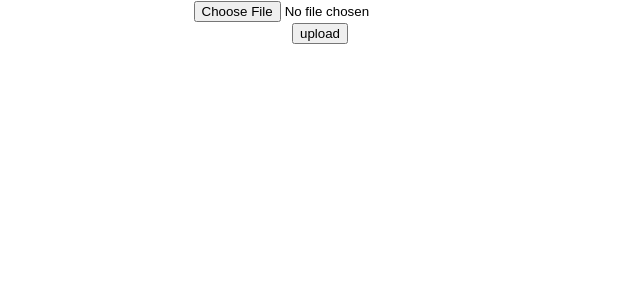
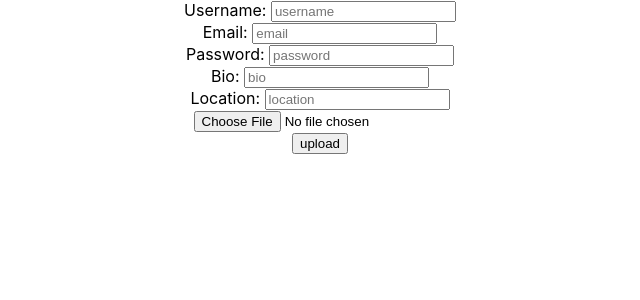
Before and after one commit to mattriese/sharebnb-react, a React (Create React App) app: page / in a window 1280 px wide. Shown: the top 300 px of the page, without its empty margins (320-960 px from the left). Built offline with nearby package versions, Linux system fonts and the light colour scheme.

Commit message:
larger form has cors problems

```diff
--- a/src/App.js
+++ b/src/App.js
@@ -7,7 +7,12 @@ import axios from 'axios';
 
 function App() {
   const [signupData, setSignupData] = useState({
-    file: null
+    username: '',
+    email: '',
+    password: '',
+    bio: '',
+    location: '',
+    file: undefined
   });
 
   function handleChange(evt) {
@@ -21,17 +26,85 @@ function App() {
   async function handleSubmit(evt) {
     evt.preventDefault()
     try {
-      let resp = await axios.post("localhost:5000/", signupData);
-      console.log("axios resp=", resp)
-;    } catch (err) {
+      console.log("signupData in react handlesubmit===>>>>", signupData);
+      let resp = await axios.post(
+                            "http://localhost:5000/signup",
+                            signupData,
+                            { headers: {"Content-type": "multipart/form-data",
+                                        "Access-Control-Allow-Origin" : "*"} });
+      console.log("axios resp=", resp);
+    } catch (err) {
       console.warn("error= ", err);
     }
   }
   return (
     <div className="App">
       <Form onSubmit={handleSubmit}>
-
-
+        <Form.Group>
+          <Form.Label htmlFor="signup-username">Username: </Form.Label>
+          <Form.Control
+            className="mb-2 mr-sm-2"
+            name="username"
+            value={signupData.username}
+            id="signup-username"
+            type="text"
+            placeholder="username"
+            onChange={handleChange}
+            required
+          />
+        </Form.Group>
+        <Form.Group>
+          <Form.Label htmlFor="signup-email">Email: </Form.Label>
+          <Form.Control
+            className="mb-2 mr-sm-2"
+            name="email"
+            value={signupData.email}
+            id="signup-email"
+            type="email"
+            placeholder="email"
+            onChange={handleChange}
+            required
+          />
+        </Form.Group>
+        <Form.Group>
+          <Form.Label htmlFor="signup-password">Password: </Form.Label>
+          <Form.Control
+            className="mb-2 mr-sm-2"
+            name="password"
+            value={signupData.password}
+            id="signup-password"
+            type="password"
+            placeholder="password"
+            onChange={handleChange}
+            required
+          />
+        </Form.Group>
+        <Form.Group>
+          <Form.Label htmlFor="signup-bio">Bio: </Form.Label>
+          <Form.Control
+            className="mb-2 mr-sm-2"
+            name="bio"
+            value={signupData.bio}
+            id="signup-bio"
+            type="text"
+            placeholder="bio"
+            onChange={handleChange}
+            required
+          />
+        </Form.Group>
+        <Form.Group>
+          <Form.Label htmlFor="signup-location">Location: </Form.Label>
+          <Form.Control
+            className="mb-2 mr-sm-2"
+            name="location"
+            value={signupData.location}
+            id="signup-location"
+            type="text"
+            placeholder="location"
+            onChange={handleChange}
+            required
+          />
+        </Form.Group>
         <Form.Group>
           <Form.Label htmlFor="signup-file"></Form.Label>
           <Form.Control
@@ -49,76 +122,3 @@ function App() {
 }
 
 export default App;
-
-
-// username: '',
-// email: '',
-// password: '',
-// bio: '',
-// location: '',
-
-// <Form.Group>
-//         <Form.Label htmlFor="signup-username"></Form.Label>
-//         <Form.Control
-//           className="mb-2 mr-sm-2"
-//           name="username"
-//           value={signupData.username}
-//           id="signup-username"
-//           type="text"
-//           placeholder="username"
-//           onChange={handleChange}
-//           required
-//         />
-//       </Form.Group>
-//       <Form.Group>
-//         <Form.Label htmlFor="signup-email"></Form.Label>
-//         <Form.Control
-//           className="mb-2 mr-sm-2"
-//           name="email"
-//           value={signupData.email}
-//           id="signup-email"
-//           type="email"
-//           placeholder="email"
-//           onChange={handleChange}
-//           required
-//         />
-//       </Form.Group>
-//       <Form.Group>
-//         <Form.Label htmlFor="signup-password"></Form.Label>
-//         <Form.Control
-//           className="mb-2 mr-sm-2"
-//           name="password"
-//           value={signupData.password}
-//           id="signup-password"
-//           type="password"
-//           placeholder="password"
-//           onChange={handleChange}
-//           required
-//         />
-//       </Form.Group>
-//       <Form.Group>
-//         <Form.Label htmlFor="signup-bio"></Form.Label>
-//         <Form.Control
-//           className="mb-2 mr-sm-2"
-//           name="bio"
-//           value={signupData.bio}
-//           id="signup-bio"
-//           type="text"
-//           placeholder="bio"
-//           onChange={handleChange}
-//           required
-//         />
-//       </Form.Group>
-//       <Form.Group>
-//         <Form.Label htmlFor="signup-location"></Form.Label>
-//         <Form.Control
-//           className="mb-2 mr-sm-2"
-//           name="location"
-//           value={signupData.location}
-//           id="signup-location"
-//           type="text"
-//           placeholder="location"
-//           onChange={handleChange}
-//           required
-//         />
-//       </Form.Group>
```
